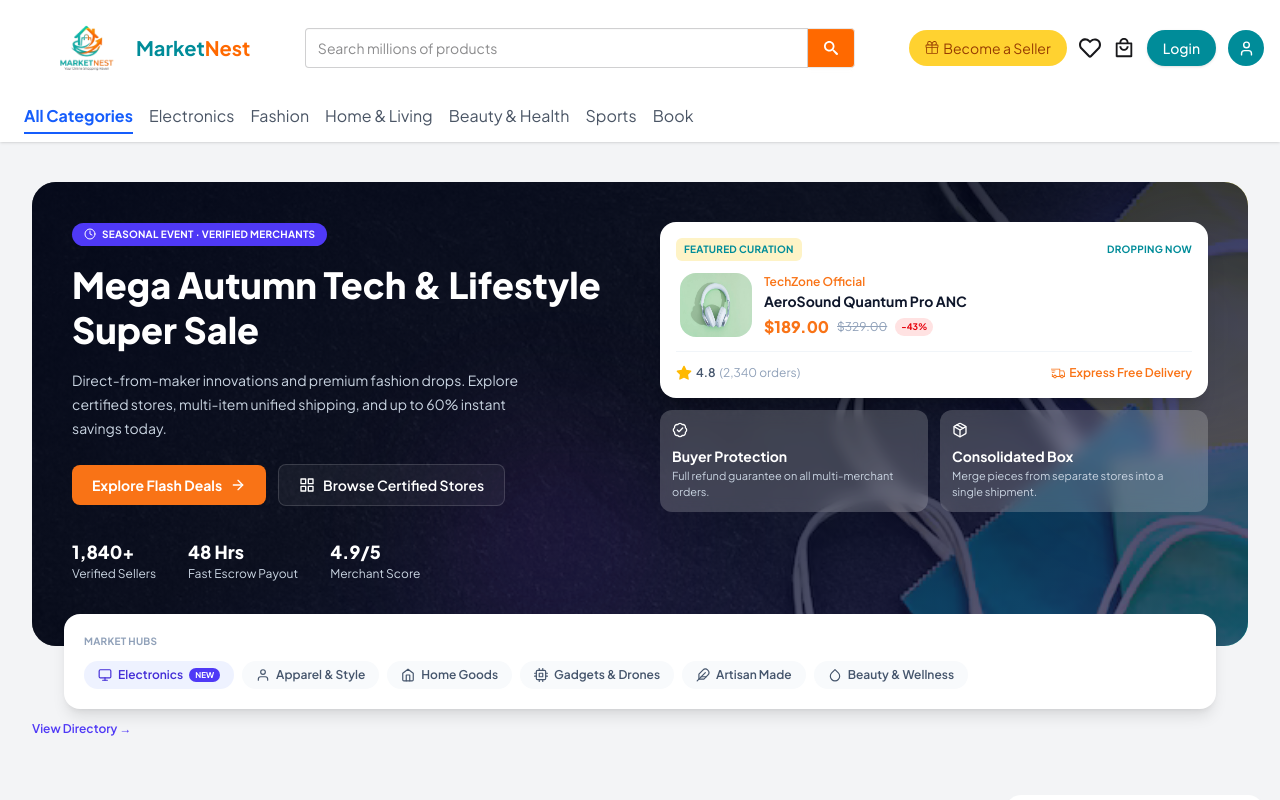
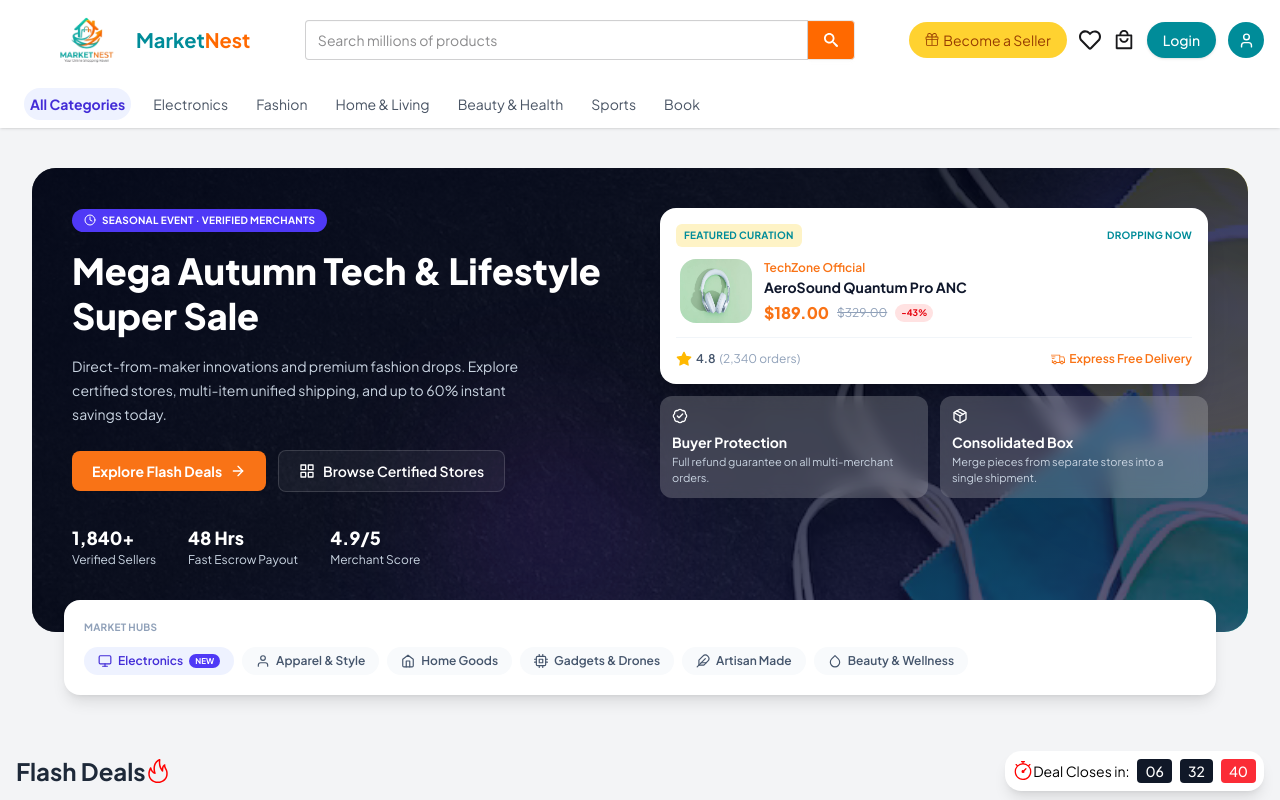
Before and after one commit to SajibSaha207/MarketNest, a React (Vite) app: page / in a window 1280 px wide. Shown: the top 800 px of the page. Built offline with nearby package versions, Linux system fonts and the light colour scheme; no server answers.

Commit message:
update navbar

```diff
--- a/src/components/Navbar.jsx
+++ b/src/components/Navbar.jsx
@@ -10,14 +10,14 @@ import { User, Menu, X } from 'lucide-react';
 const Navbar = () => {
   const [menuOpen, setMenuOpen] = useState(false);
 
-  const activeClass = "text-blue-600 border-b-2 border-blue-600 pb-1 font-bold whitespace-nowrap";
-const normalClass = "text-gray-600 hover:text-blue-600 whitespace-nowrap";
+  const activeClass = "bg-indigo-50 text-indigo-700 rounded-full px-1.5 py-1.5 font-bold text-sm whitespace-nowrap";
+const normalClass = "text-gray-600 hover:text-blue-600 px-1.5 py-1.5 text-sm whitespace-nowrap";
 
   return (
-    <div className="bg-white w-full shadow-sm">
+    <div className="bg-white w-full shadow-sm sticky top-0 z-50">
 
       {/* Top Row */}
-      <div className="flex items-center justify-between px-4 py-2 gap-2">
+      <div className="flex items-center justify-between px-4 gap-2">
 
         {/* Logo */}
         <div className="flex items-center flex-shrink-0">
--- a/src/pages/Home/Home/HeroBanner/HeroBanner.jsx
+++ b/src/pages/Home/Home/HeroBanner/HeroBanner.jsx
@@ -210,13 +210,6 @@ const HeroBanner = () => {
             ))}
           </div>
           </div>
-
-          <a
-            href="#"
-            className="mt-3 inline-block text-xs font-semibold text-indigo-600 hover:text-indigo-800"
-          >
-            View Directory →
-          </a>
         </div>
 
 
```
Also changed, not shown: src/pages/Home/Home/HomeMain/HomeMain.jsx (added).
